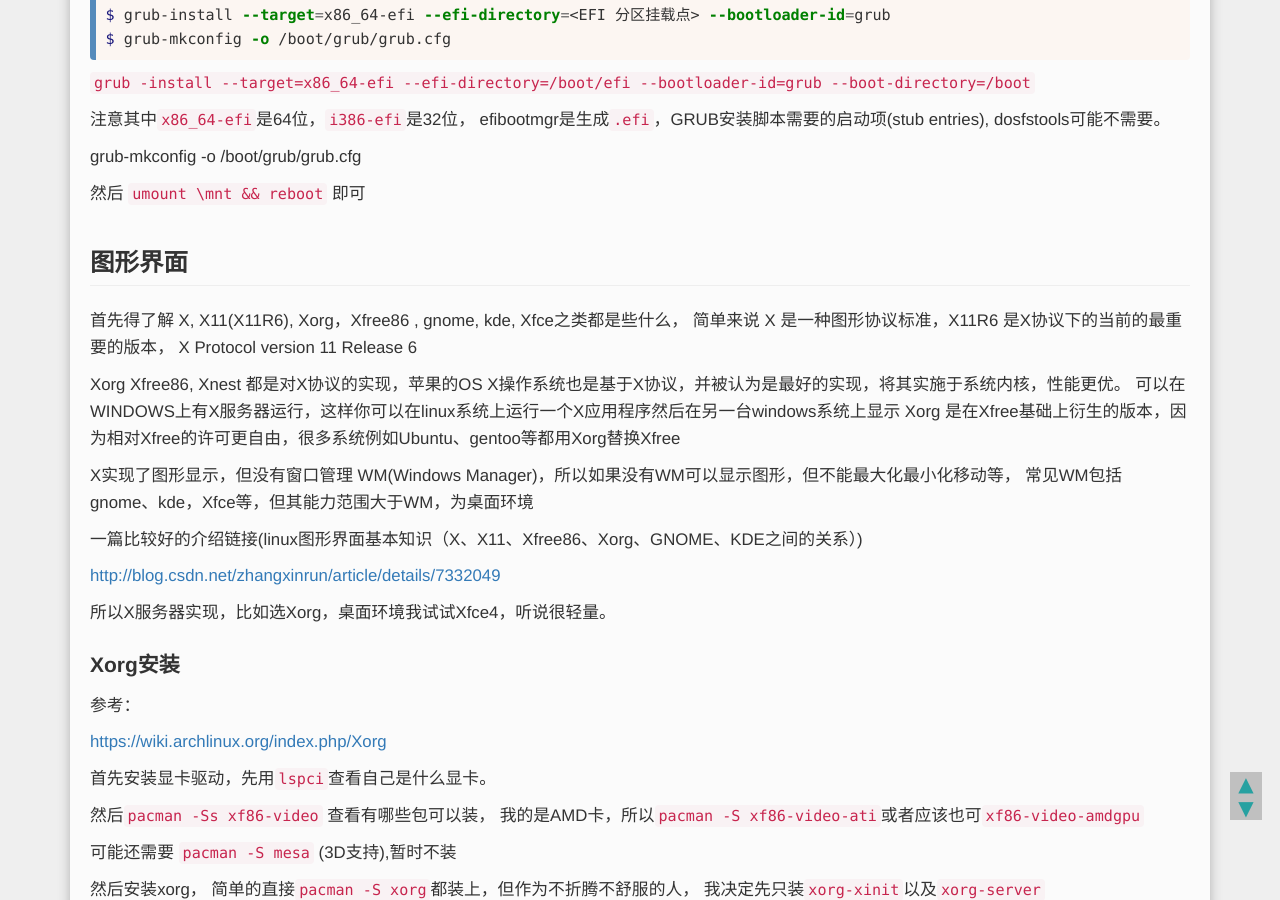
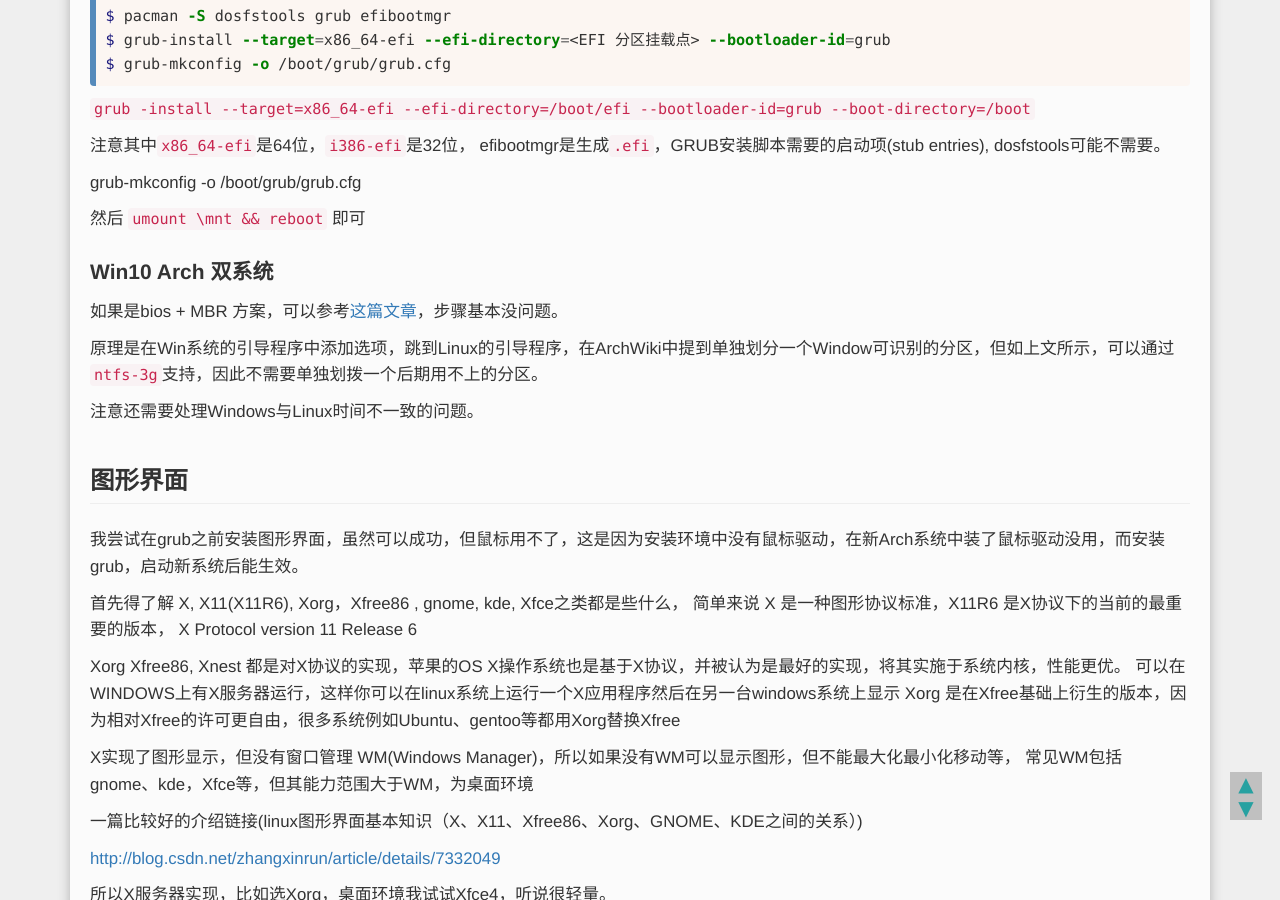
Before and after one commit to SenZhangAI/senzhangai.github.com, a Jekyll site: the page built from _posts/2017-12-16-install-arch-linux.md, in a window 1280 px wide and 900 px high, scrolled down 4446 px. Built offline with Jekyll 4.4.1, drawn with Linux system fonts in a browser that asks for light colours; comment, search, counter and statistics services are not loaded.

Commit message:
modify post

```diff
--- a/_posts/2017-12-16-install-arch-linux.md
+++ b/_posts/2017-12-16-install-arch-linux.md
@@ -187,7 +187,17 @@
 
 然后 `umount \mnt && reboot` 即可
 
+### Win10 Arch 双系统
+
+如果是bios + MBR 方案，可以参考[这篇文章](https://www.jianshu.com/p/27ea66e1838c)，步骤基本没问题。
+
+原理是在Win系统的引导程序中添加选项，跳到Linux的引导程序，在ArchWiki中提到单独划分一个Window可识别的分区，但如上文所示，可以通过`ntfs-3g`支持，因此不需要单独划拨一个后期用不上的分区。
+
+注意还需要处理Windows与Linux时间不一致的问题。
+
 ## 图形界面
+
+我尝试在grub之前安装图形界面，虽然可以成功，但鼠标用不了，这是因为安装环境中没有鼠标驱动，在新Arch系统中装了鼠标驱动没用，而安装grub，启动新系统后能生效。
 
 首先得了解 X, X11(X11R6), Xorg，Xfree86 , gnome, kde, Xfce之类都是些什么，
 简单来说 X 是一种图形协议标准，X11R6 是X协议下的当前的最重要的版本， X Protocol version 11 Release 6
```
